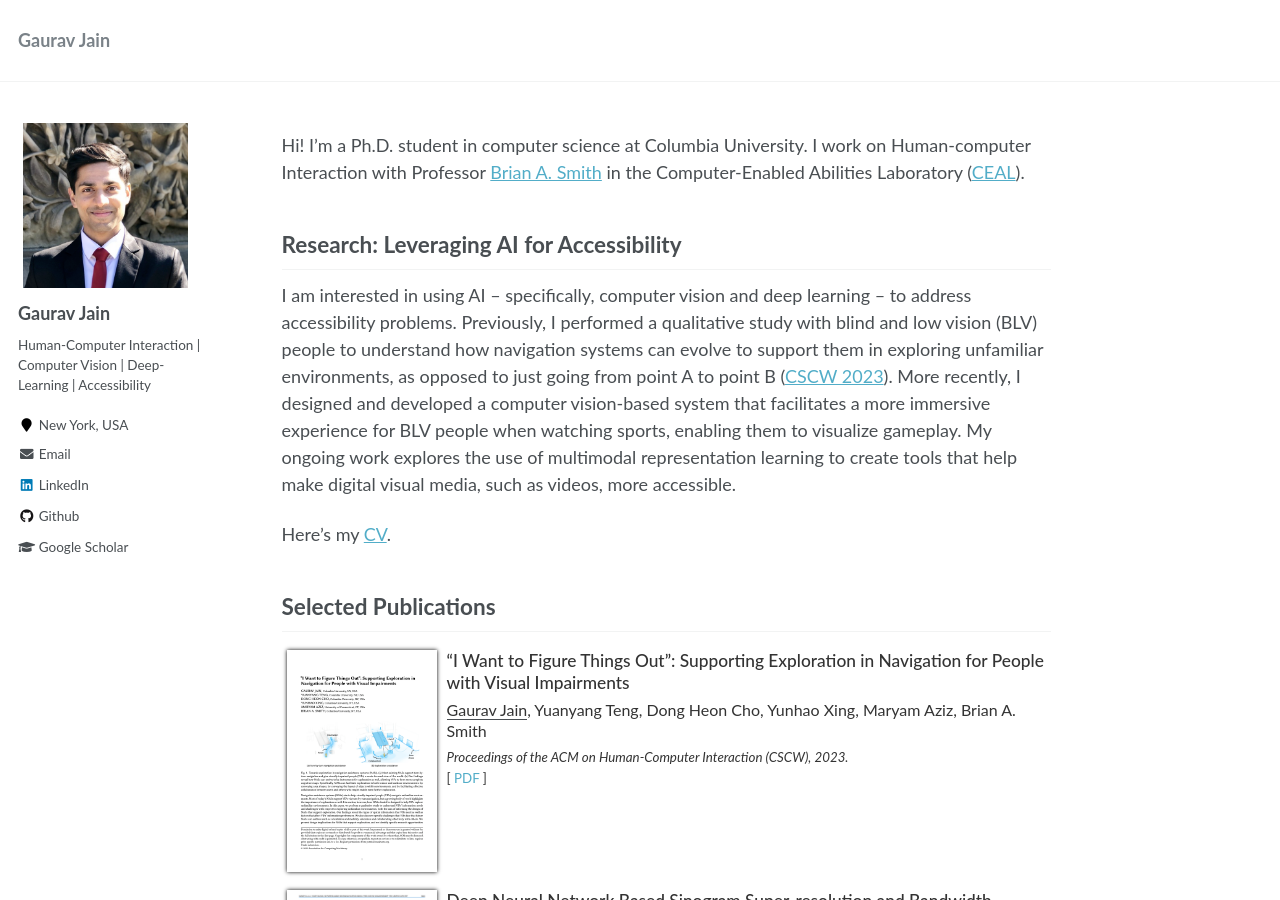
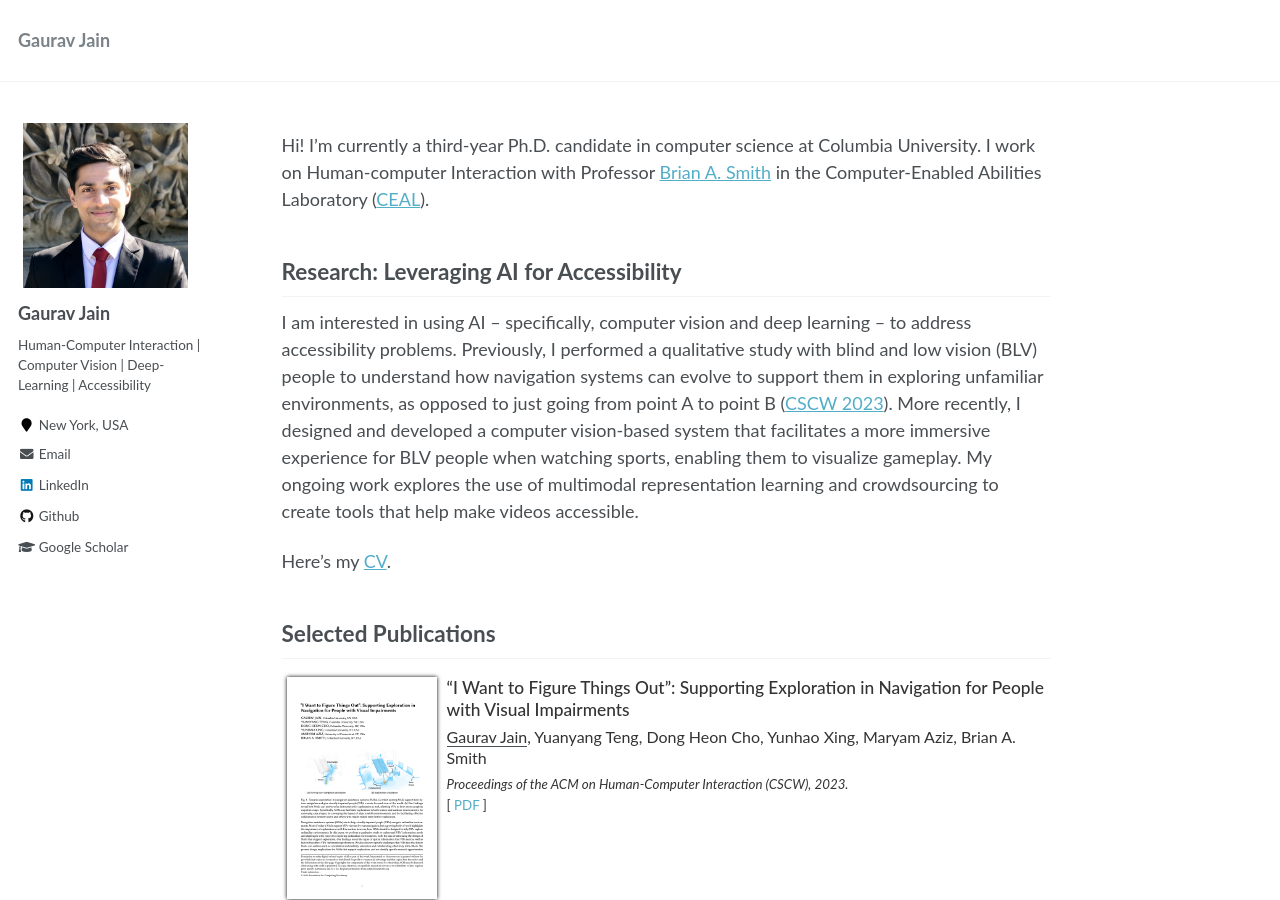
Before and after one commit to Gaurav1302/gaurav1302.github.io, a Jekyll site: the page built from _pages/about.md, in a window 1280 px wide and 900 px high. Built offline with Jekyll 4.4.1, drawn with Linux system fonts in a browser that asks for light colours.

Commit message:
minor fixes

```diff
--- a/_pages/about.md
+++ b/_pages/about.md
@@ -9,11 +9,11 @@ redirect_from:
 ---
 <!-- ## About Me -->
 
-Hi! I'm a Ph.D. student in computer science at Columbia University. I work on Human-computer Interaction with Professor [Brian A. Smith](http://www.cs.columbia.edu/~brian/index.html) in the Computer-Enabled Abilities Laboratory ([CEAL](https://ceal.cs.columbia.edu/)).
+Hi! I'm currently a third-year Ph.D. candidate in computer science at Columbia University. I work on Human-computer Interaction with Professor [Brian A. Smith](http://www.cs.columbia.edu/~brian/index.html) in the Computer-Enabled Abilities Laboratory ([CEAL](https://ceal.cs.columbia.edu/)).
 
 ## Research: Leveraging AI for Accessibility
 
-I am interested in using AI -- specifically, computer vision and deep learning -- to address accessibility problems. Previously, I performed a qualitative study with blind and low vision (BLV) people to understand how navigation systems can evolve to support them in exploring unfamiliar environments, as opposed to just going from point A to point B ([CSCW 2023](https://arxiv.org/abs/2211.16465)). More recently, I designed and developed a computer vision-based system that facilitates a more immersive experience for BLV people when watching sports, enabling them to visualize gameplay. My ongoing work explores the use of multimodal representation learning to create tools that help make digital visual media, such as videos, more accessible.
+I am interested in using AI -- specifically, computer vision and deep learning -- to address accessibility problems. Previously, I performed a qualitative study with blind and low vision (BLV) people to understand how navigation systems can evolve to support them in exploring unfamiliar environments, as opposed to just going from point A to point B ([CSCW 2023](https://arxiv.org/abs/2211.16465)). More recently, I designed and developed a computer vision-based system that facilitates a more immersive experience for BLV people when watching sports, enabling them to visualize gameplay. My ongoing work explores the use of multimodal representation learning and crowdsourcing to create tools that help make videos accessible.
 
 <!-- My research revolves around building systems that help people with disabilities to better experience the world around them. Specifically, I am interested in leveraging computer vision and deep learning for multimodal analysis (such as videos, images, and audio) to make digital media more accessible to people who are blind and low vision. To this end, I focus on solving technical challenges of using AI for accessibility and the design of novel interaction techniques that help facilitate a more immersive user experience for people with disabilities. -->
 
```
Also changed, not shown: other parts of _pages/about.md (+1 -1 lines).
